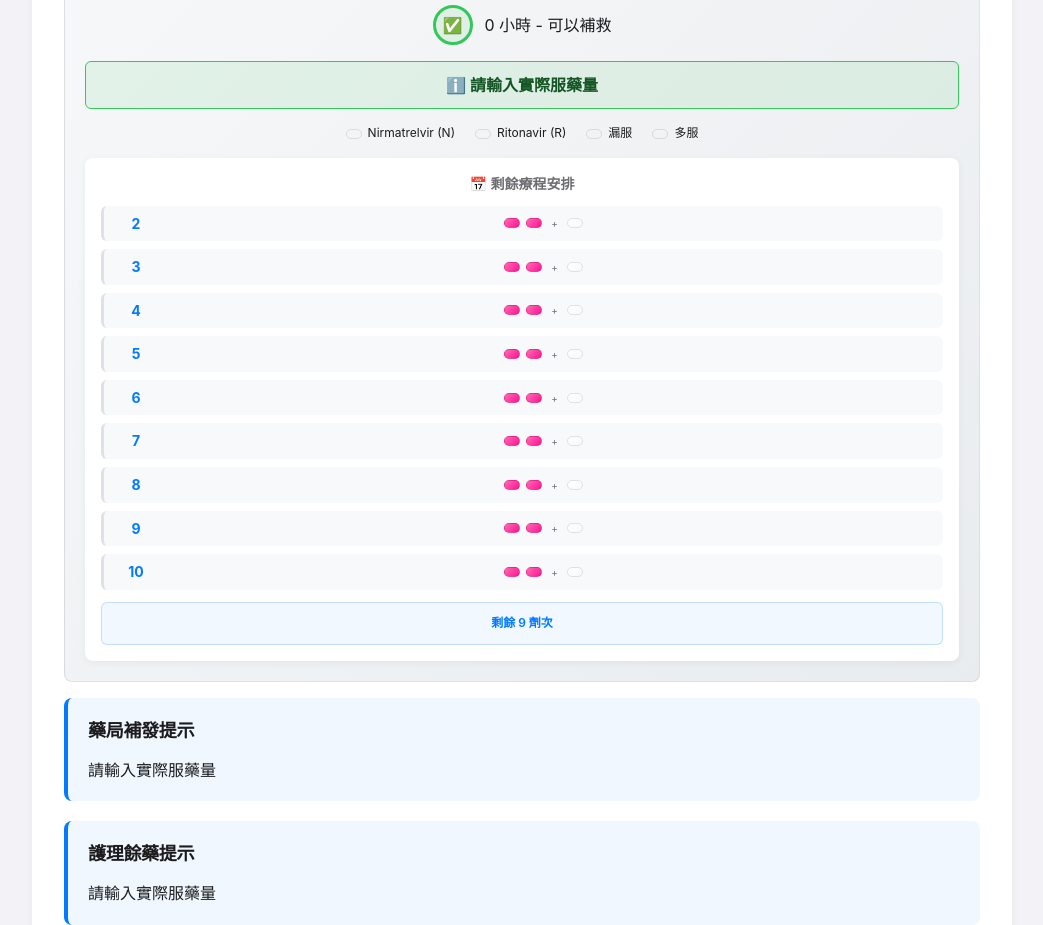
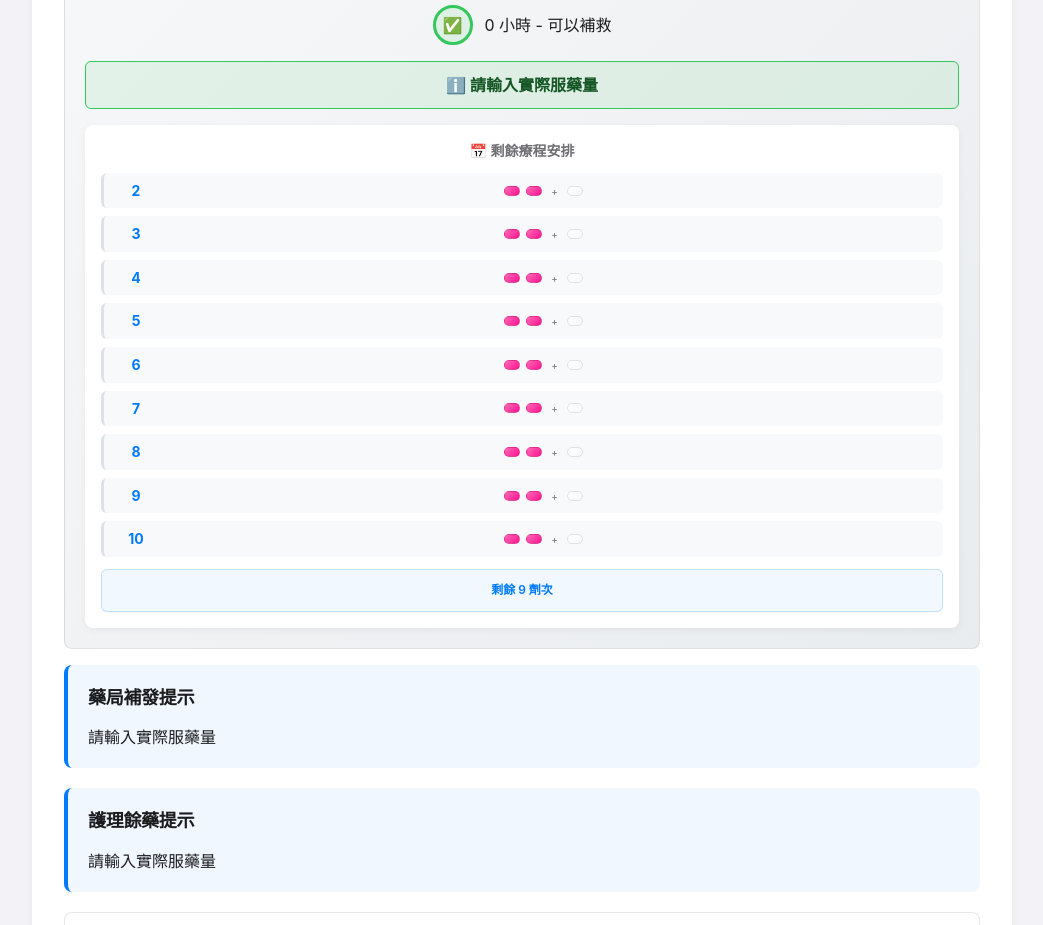
Before and after one commit to tzuhaoshan/paxlovid-helper-nr, a plain HTML site: page index.html in a window 1280 px wide. Shown: the part 860-1785 px from the top of the page, without its empty margins (118-1161 px from the left). Drawn offline with Linux system fonts and the light colour scheme.

Commit message:
Update to v1.0.8
視覺化處理建議

```diff
--- a/index.html
+++ b/index.html
@@ -874,26 +874,6 @@
 
                 <!-- 立即補吃提示 -->
                 <div id="immediate-supplement"></div>
-
-                <!-- 圖例 -->
-                <div class="visual-legend">
-                    <div class="legend-item">
-                        <div class="legend-pill nirmatrelvir"></div>
-                        <span>Nirmatrelvir (N)</span>
-                    </div>
-                    <div class="legend-item">
-                        <div class="legend-pill ritonavir"></div>
-                        <span>Ritonavir (R)</span>
-                    </div>
-                    <div class="legend-item">
-                        <div class="legend-pill missing"></div>
-                        <span>漏服</span>
-                    </div>
-                    <div class="legend-item">
-                        <div class="legend-pill extra"></div>
-                        <span>多服</span>
-                    </div>
-                </div>
 
                 <!-- 剩餘療程時間軸 -->
                 <div class="remaining-schedule">
```
